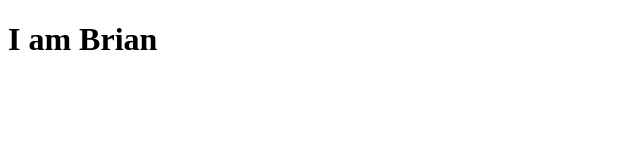
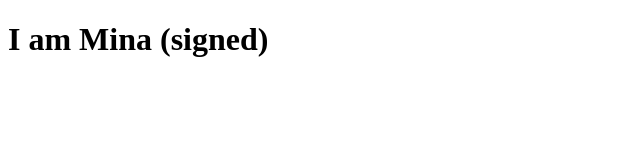
Before and after one commit to lumina293/my-first-repo, a plain HTML site: page index.html in a window 1280 px wide. Shown: the whole page, without its empty margins (0-640 px from the left). Drawn offline with Linux system fonts and the light colour scheme.

Commit message:
Change name on h1 to Mina (signed)

```diff
--- a/index.html
+++ b/index.html
@@ -7,7 +7,7 @@
 </head>
 <body>
     <div>
-        <h1>I am Brian</h1>
+        <h1>I am Mina (signed)</h1>
     </div>
 </body>
 </html>
```
